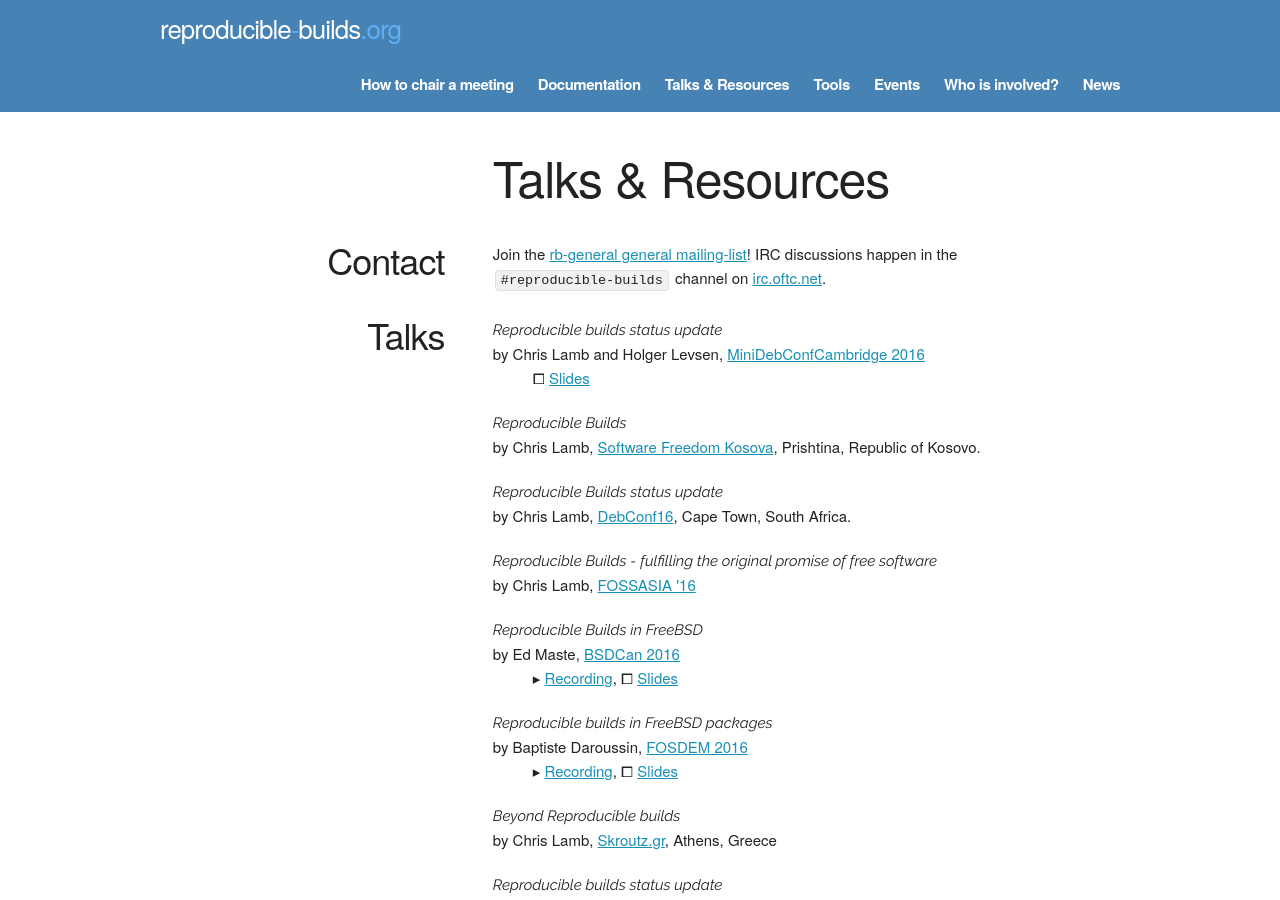
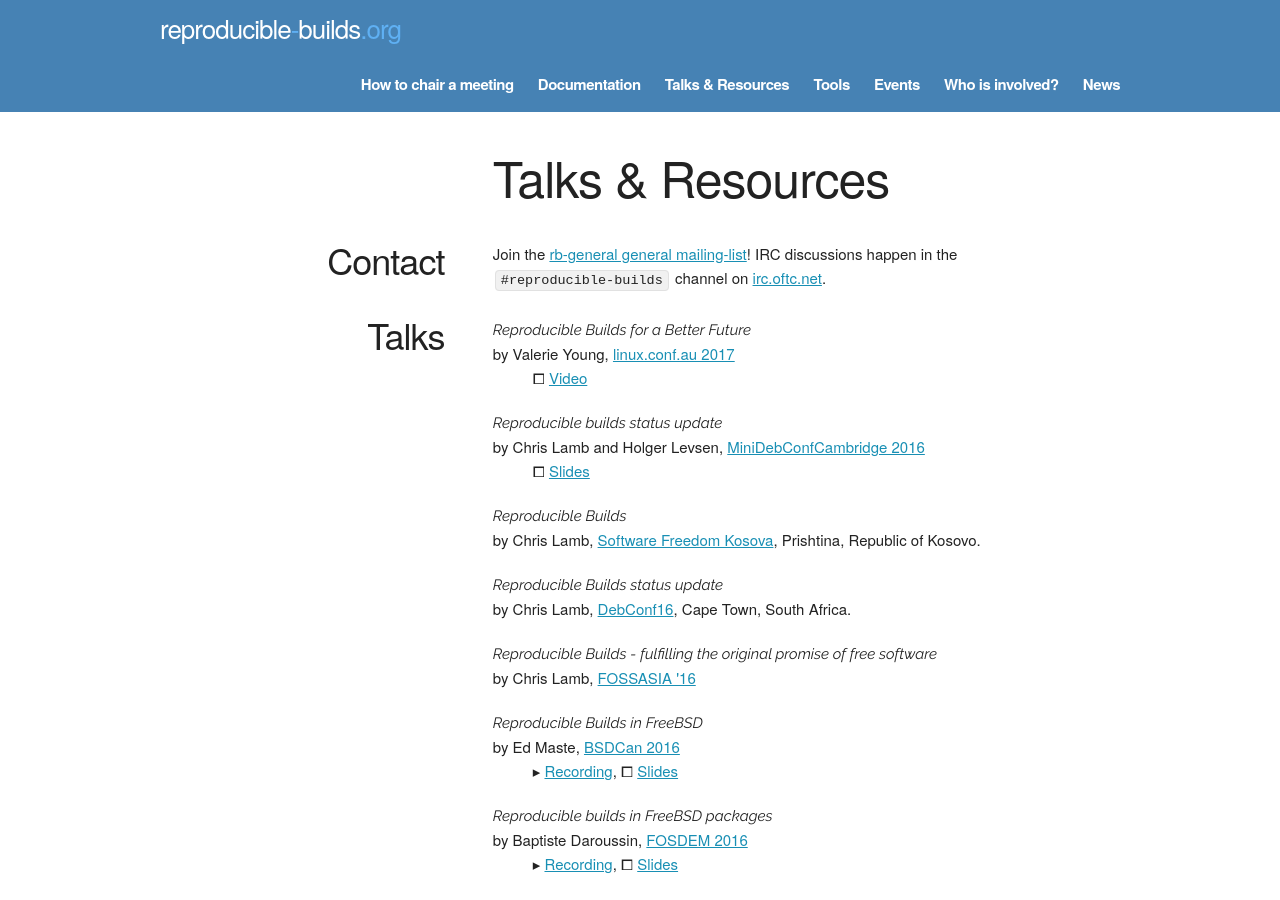
Before and after one commit to prototypefund/reproducible-website, a Jekyll site: the page built from resources.html, in a window 1280 px wide and 900 px high. Built offline with Jekyll 4.4.1, drawn with Linux system fonts in a browser that asks for light colours; some web fonts are replaced.

Commit message:
Add Valerie's talk to resources page.

```diff
--- a/resources.html
+++ b/resources.html
@@ -23,6 +23,13 @@ order: 2
   </div>
   <div class="eight columns text">
     <dl class="talks">
+      <dt>
+        <em>Reproducible Builds for a Better Future</em><br />
+        by Valerie Young, <a href="https://www.linux.conf.au/">linux.conf.au 2017</a>
+      </dt>
+      <dd>
+       &#10720; <a href="https://www.youtube.com/watch?v=-nMVfmZL8zk">Video</a>
+      </dd>
       <dt>
         <em>Reproducible builds status update</em><br />
         by Chris Lamb and Holger Levsen, <a href="https://wiki.debian.org/DebianEvents/gb/2016/MiniDebConfCambridge">MiniDebConfCambridge 2016</a>
```
